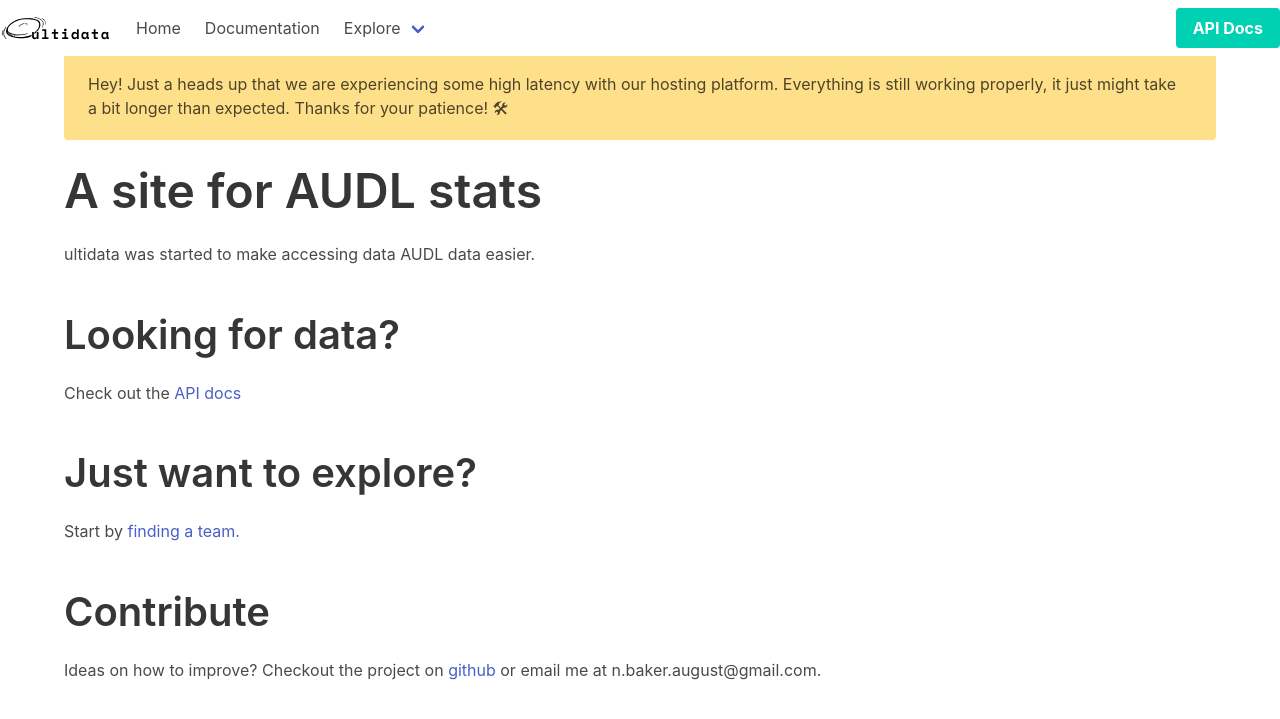
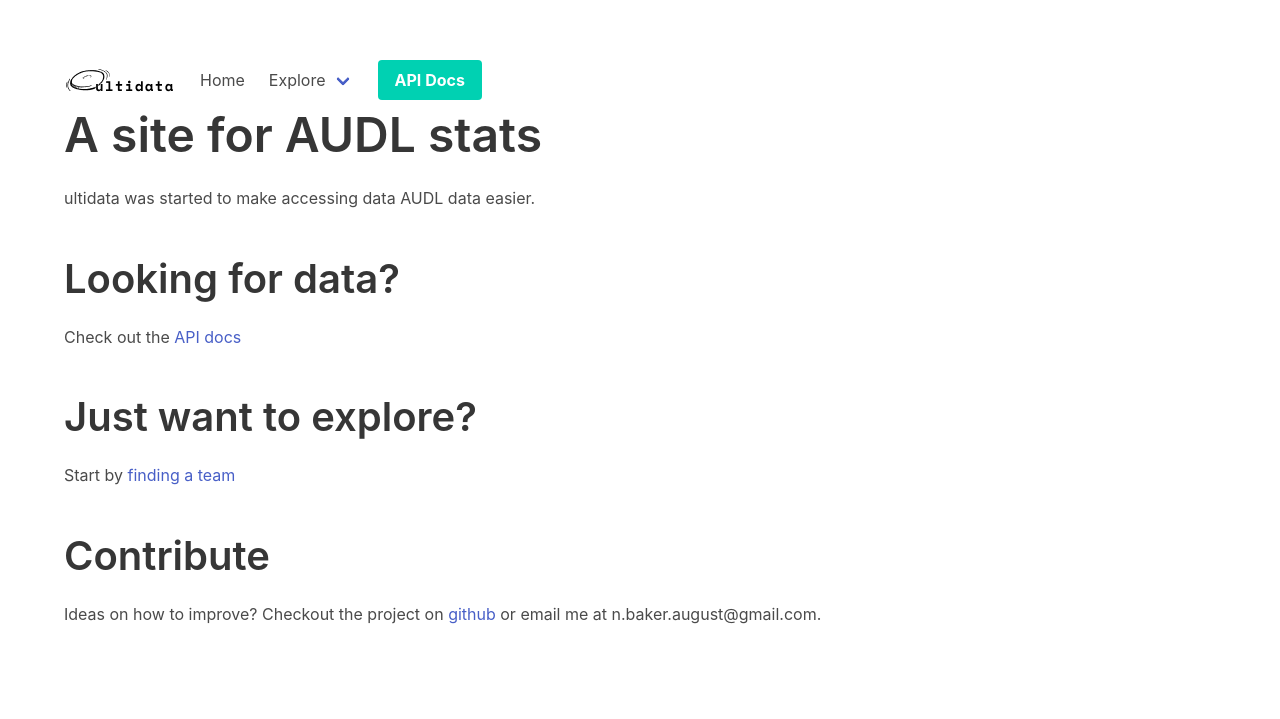
Before and after one commit to BakerAugust/audl-api, a FastAPI app: page / in a window 1280 px wide. Shown: the top 719 px of the page. Run offline with FastAPI, Linux system fonts and the light colour scheme; parts of the project's set-up code (start-up, migrations or seed data) failed here and were passed over.

Commit message:
fix navbar

```diff
--- a/app/templates/base.html
+++ b/app/templates/base.html
@@ -5,35 +5,15 @@
 <link rel="stylesheet" href="https://cdn.jsdelivr.net/npm/bulma@0.9.3/css/bulma.min.css">
 <script src="/static/js/htmx.js"></script>
 
-<article class="container is-widescreen">
-    <div class="notification is-warning">
-        Hey! Just a heads up that we are experiencing some high latency with our hosting platform. Everything is still
-        working properly, it just might take a bit longer than expected. Thanks for your patience! 🛠
-    </div>
-    </div>
-
-    <nav class="navbar is-fixed-top" role="navigation" aria-label="main navigation">
+<div class="container">
+    <nav class="navbar" role="navigation" aria-label="main navigation">
         <div class="navbar-brand">
             <a class="navbar-item" href="/">
                 <img src="/static/Frame 1.png" width="112" height="28">
             </a>
 
-            <a role="button" class="navbar-burger" aria-label="menu" aria-expanded="true"
-                data-target="navbarBasicExample">
-                <span aria-hidden="true"></span>
-                <span aria-hidden="true"></span>
-                <span aria-hidden="true"></span>
-            </a>
-        </div>
-
-        <div id="navbarBasicExample" class="navbar-menu">
-            <div class="navbar-start">
             <a class="navbar-item" href="/">
                 Home
-                </a>
-
-                <a class="navbar-item" href="/docs#/">
-                    Documentation
             </a>
 
             <div class="navbar-item has-dropdown is-hoverable">
@@ -50,7 +30,6 @@
                     </a>
                 </div>
             </div>
-            </div>
 
             <div class="navbar-end">
                 <div class="navbar-item">
@@ -65,6 +44,7 @@
     </nav>
     {% block title %}
     {% endblock %}
+</div>
 
 <head>
 
--- a/app/templates/homepage.html
+++ b/app/templates/homepage.html
@@ -16,7 +16,7 @@
             Check out the <a href='/docs'>API docs</a>
 
             <h2 class="title is-2">Just want to explore?</h2>
-            Start by <a href='/teams/view'>finding a team.</a>
+            Start by <a href='/teams/view'>finding a team</a>
 
             <h2 class="title is-2">Contribute</h2>
             Ideas on how to improve? Checkout the project on <a
```
Lines whose indentation alone changed are shown as unchanged.
